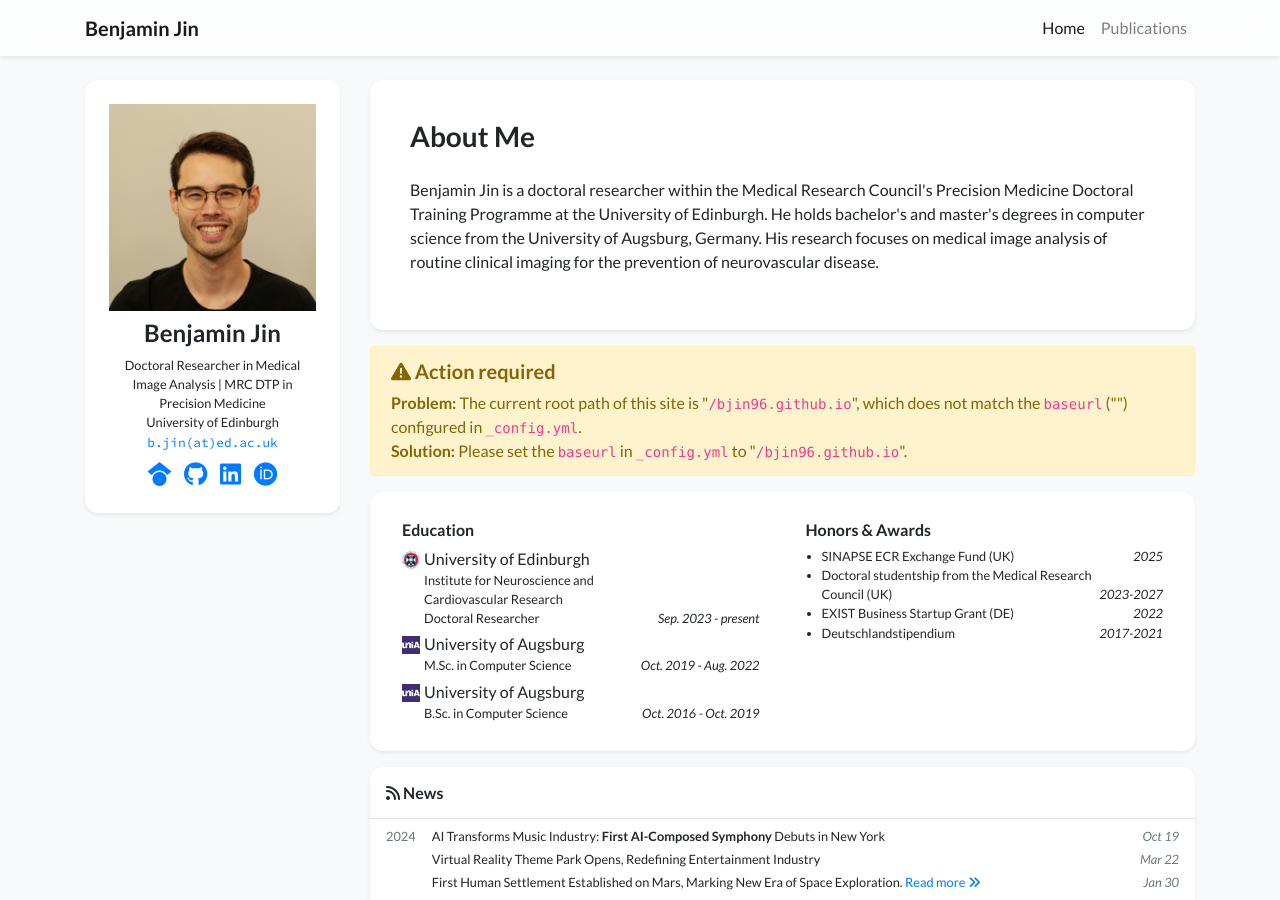
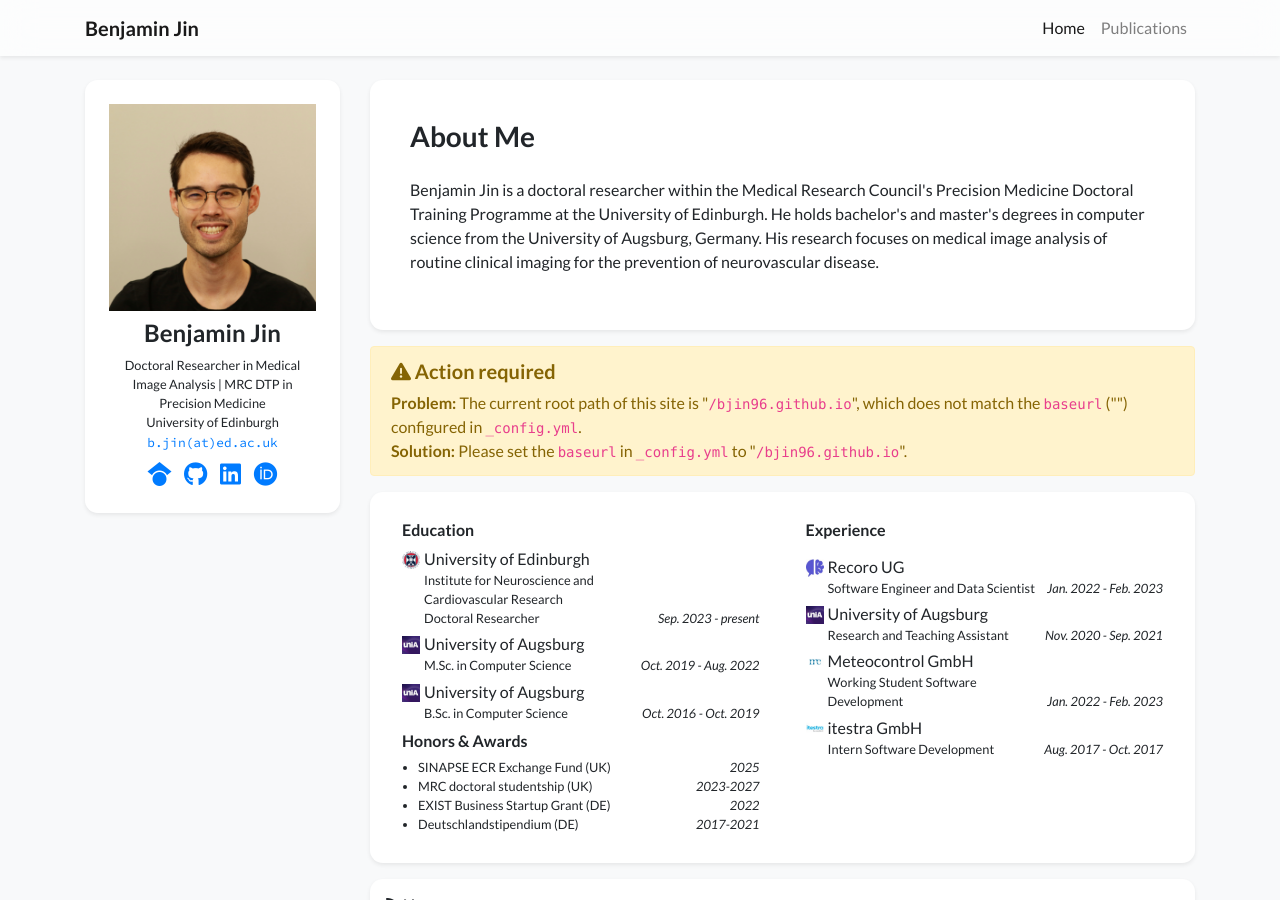
Before and after one commit to bjin96/bjin96.github.io, a Jekyll site: the page built from index.html, in a window 1280 px wide and 900 px high. Built offline with Jekyll 4.4.1, drawn with Linux system fonts in a browser that asks for light colours; nearby versions of some CDN libraries; a style sheet for code colours, icons or effects is not loaded.

Commit message:
Update profile

```diff
--- a/_data/profile.yml
+++ b/_data/profile.yml
@@ -47,18 +47,31 @@ education:
   position: B.Sc. in Computer Science
   date: Oct. 2016 - Oct. 2019
 
-# experience:
-# - name: Peking University
-#   logo: /assets/images/badges/PKU_red.png
-#   position: Research Intern
-#   date: Sep. 2019 - Jul. 2021
+experience:
+  - name:
+  - name: Recoro UG
+    logo: /assets/images/badges/recoro_logo.png
+    position: Software Engineer and Data Scientist
+    date: Jan. 2022 - Feb. 2023
+  - name: University of Augsburg
+    logo: /assets/images/badges/unia_logo.png
+    position: Research and Teaching Assistant
+    date: Nov. 2020 - Sep. 2021
+  - name: Meteocontrol GmbH
+    logo: /assets/images/badges/meteocontrol_logo.png
+    position: Working Student Software Development
+    date: Jan. 2022 - Feb. 2023
+  - name: itestra GmbH
+    logo: /assets/images/badges/itestra_logo.png
+    position: Intern Software Development
+    date: Aug. 2017 - Oct. 2017
 
 awards:
 - name: SINAPSE ECR Exchange Fund (UK)
   date: 2025
-- name: Doctoral studentship from the Medical Research Council (UK)
+- name: MRC doctoral studentship (UK)
   date: 2023-2027
 - name: EXIST Business Startup Grant (DE)
   date: 2022
-- name: Deutschlandstipendium
+- name: Deutschlandstipendium (DE)
   date: 2017-2021
```
Also changed, not shown: assets/images/badges/MIT_Social_circle.png (deleted), assets/images/badges/PKU_red.png (deleted), assets/images/badges/emc_logo.png (added), assets/images/badges/itestra_logo.png (added), assets/images/badges/meteocontrol_logo.png (added), assets/images/badges/recoro_logo.png (added), assets/images/badges/unia_logo.png, 1 other file.
